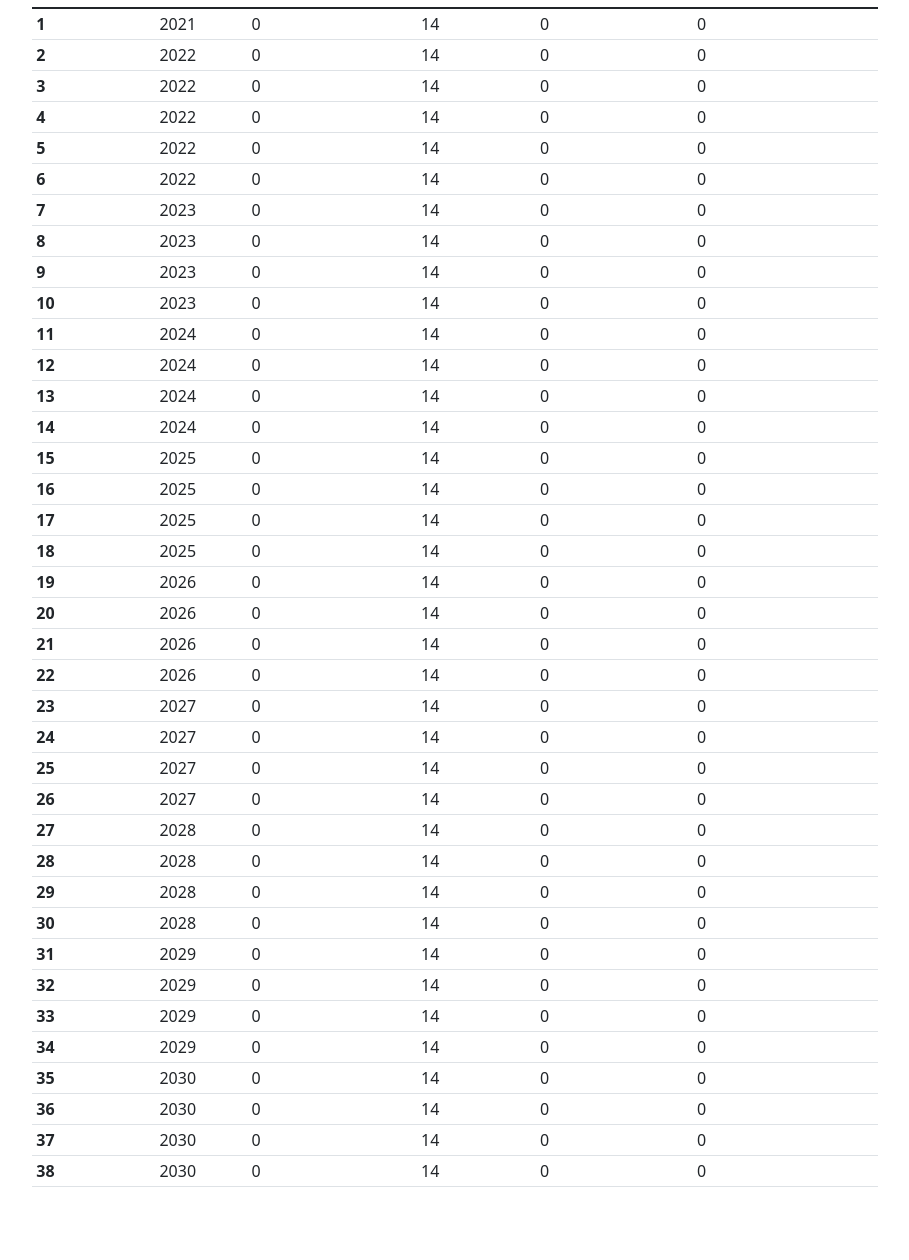
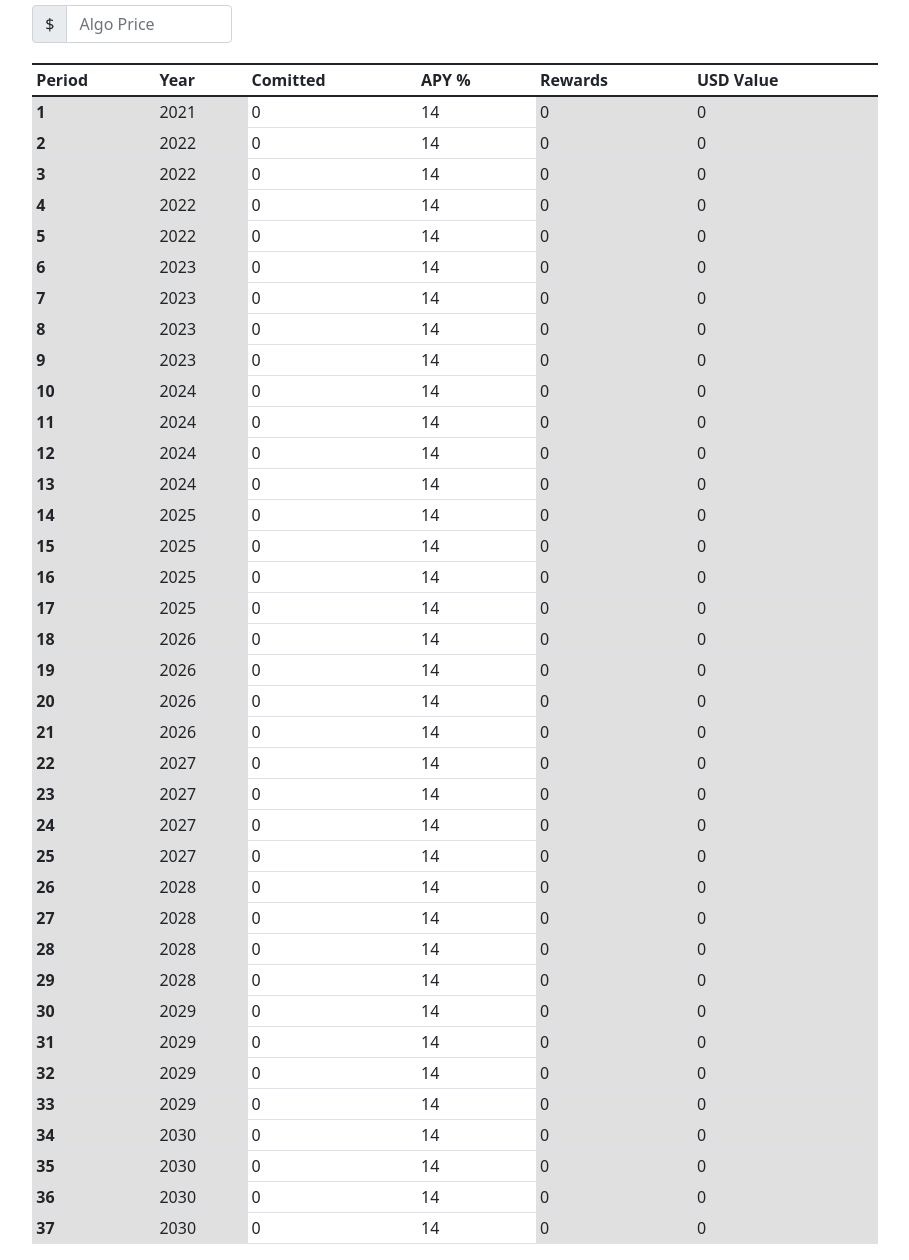
Before and after one commit to 0x9090/AlgoGovernanceEstimator, a plain HTML site: page index.html in a window 1280 px wide. Shown: the part 91-1351 px from the top of the page, without its empty margins (185-1094 px from the left). Before the commit the page ends 1294 px from the top, so only its background shows below. Drawn offline with nearby package versions, Linux system fonts and the light colour scheme.

Commit message:
more work

```diff
--- a/index.css
+++ b/index.css
@@ -3,7 +3,11 @@
 }
 #priceDiv {
     max-width: 200px;
+    padding-top: 20px;
+    padding-bottom: 10px;
 }
 #secondRow {
     padding-top: 10px;
 }
+table thead { background-color: white; }
+.grey { background-color: #E0E0E0 !important; }
--- a/index.html
+++ b/index.html
@@ -3,6 +3,7 @@
   <div class="row" id="firstRow">
     <div class="col-2"></div>
     <div class="col-8">
+      <h1>Algo Governance Estimator</h1>
       <div class="input-group" id="priceDiv">
         <span class="input-group-text">$</span>
         <input type="text" class="form-control" placeholder="Algo Price" aria-label="Algo Price">
@@ -13,6 +14,14 @@
     <div class="col-2"></div>
     <div class="col-8">
       <table class="table table-sm">
+        <colgroup>
+          <col class="grey" />
+          <col class="grey" />
+          <col />
+          <col />
+          <col class="grey" />
+          <col class="grey" />
+        </colgroup>
         <thead id="algoTable">
           <tr>
             <th scope="col">Period</th>
@@ -25,43 +34,51 @@
         </thead>
         <tbody>
           <tr><th scope="row">1</th><td>2021</td><td contenteditable>0</td><td contenteditable>14</td><td>0</td><td>0</td></tr>
+
           <tr><th scope="row">2</th><td>2022</td><td contenteditable>0</td><td contenteditable>14</td><td>0</td><td>0</td></tr>
           <tr><th scope="row">3</th><td>2022</td><td contenteditable>0</td><td contenteditable>14</td><td>0</td><td>0</td></tr>
           <tr><th scope="row">4</th><td>2022</td><td contenteditable>0</td><td contenteditable>14</td><td>0</td><td>0</td></tr>
           <tr><th scope="row">5</th><td>2022</td><td contenteditable>0</td><td contenteditable>14</td><td>0</td><td>0</td></tr>
-          <tr><th scope="row">6</th><td>2022</td><td contenteditable>0</td><td contenteditable>14</td><td>0</td><td>0</td></tr>
+
+          <tr><th scope="row">6</th><td>2023</td><td contenteditable>0</td><td contenteditable>14</td><td>0</td><td>0</td></tr>
           <tr><th scope="row">7</th><td>2023</td><td contenteditable>0</td><td contenteditable>14</td><td>0</td><td>0</td></tr>
           <tr><th scope="row">8</th><td>2023</td><td contenteditable>0</td><td contenteditable>14</td><td>0</td><td>0</td></tr>
           <tr><th scope="row">9</th><td>2023</td><td contenteditable>0</td><td contenteditable>14</td><td>0</td><td>0</td></tr>
-          <tr><th scope="row">10</th><td>2023</td><td contenteditable>0</td><td contenteditable>14</td><td>0</td><td>0</td></tr>
+
+          <tr><th scope="row">10</th><td>2024</td><td contenteditable>0</td><td contenteditable>14</td><td>0</td><td>0</td></tr>
           <tr><th scope="row">11</th><td>2024</td><td contenteditable>0</td><td contenteditable>14</td><td>0</td><td>0</td></tr>
           <tr><th scope="row">12</th><td>2024</td><td contenteditable>0</td><td contenteditable>14</td><td>0</td><td>0</td></tr>
           <tr><th scope="row">13</th><td>2024</td><td contenteditable>0</td><td contenteditable>14</td><td>0</td><td>0</td></tr>
-          <tr><th scope="row">14</th><td>2024</td><td contenteditable>0</td><td contenteditable>14</td><td>0</td><td>0</td></tr>
+
+          <tr><th scope="row">14</th><td>2025</td><td contenteditable>0</td><td contenteditable>14</td><td>0</td><td>0</td></tr>
           <tr><th scope="row">15</th><td>2025</td><td contenteditable>0</td><td contenteditable>14</td><td>0</td><td>0</td></tr>
           <tr><th scope="row">16</th><td>2025</td><td contenteditable>0</td><td contenteditable>14</td><td>0</td><td>0</td></tr>
           <tr><th scope="row">17</th><td>2025</td><td contenteditable>0</td><td contenteditable>14</td><td>0</td><td>0</td></tr>
-          <tr><th scope="row">18</th><td>2025</td><td contenteditable>0</td><td contenteditable>14</td><td>0</td><td>0</td></tr>
+
+          <tr><th scope="row">18</th><td>2026</td><td contenteditable>0</td><td contenteditable>14</td><td>0</td><td>0</td></tr>
           <tr><th scope="row">19</th><td>2026</td><td contenteditable>0</td><td contenteditable>14</td><td>0</td><td>0</td></tr>
           <tr><th scope="row">20</th><td>2026</td><td contenteditable>0</td><td contenteditable>14</td><td>0</td><td>0</td></tr>
           <tr><th scope="row">21</th><td>2026</td><td contenteditable>0</td><td contenteditable>14</td><td>0</td><td>0</td></tr>
-          <tr><th scope="row">22</th><td>2026</td><td contenteditable>0</td><td contenteditable>14</td><td>0</td><td>0</td></tr>
+
+          <tr><th scope="row">22</th><td>2027</td><td contenteditable>0</td><td contenteditable>14</td><td>0</td><td>0</td></tr>
           <tr><th scope="row">23</th><td>2027</td><td contenteditable>0</td><td contenteditable>14</td><td>0</td><td>0</td></tr>
           <tr><th scope="row">24</th><td>2027</td><td contenteditable>0</td><td contenteditable>14</td><td>0</td><td>0</td></tr>
           <tr><th scope="row">25</th><td>2027</td><td contenteditable>0</td><td contenteditable>14</td><td>0</td><td>0</td></tr>
-          <tr><th scope="row">26</th><td>2027</td><td contenteditable>0</td><td contenteditable>14</td><td>0</td><td>0</td></tr>
+
+          <tr><th scope="row">26</th><td>2028</td><td contenteditable>0</td><td contenteditable>14</td><td>0</td><td>0</td></tr>
           <tr><th scope="row">27</th><td>2028</td><td contenteditable>0</td><td contenteditable>14</td><td>0</td><td>0</td></tr>
           <tr><th scope="row">28</th><td>2028</td><td contenteditable>0</td><td contenteditable>14</td><td>0</td><td>0</td></tr>
           <tr><th scope="row">29</th><td>2028</td><td contenteditable>0</td><td contenteditable>14</td><td>0</td><td>0</td></tr>
-          <tr><th scope="row">30</th><td>2028</td><td contenteditable>0</td><td contenteditable>14</td><td>0</td><td>0</td></tr>
+
+          <tr><th scope="row">30</th><td>2029</td><td contenteditable>0</td><td contenteditable>14</td><td>0</td><td>0</td></tr>
           <tr><th scope="row">31</th><td>2029</td><td contenteditable>0</td><td contenteditable>14</td><td>0</td><td>0</td></tr>
           <tr><th scope="row">32</th><td>2029</td><td contenteditable>0</td><td contenteditable>14</td><td>0</td><td>0</td></tr>
           <tr><th scope="row">33</th><td>2029</td><td contenteditable>0</td><td contenteditable>14</td><td>0</td><td>0</td></tr>
-          <tr><th scope="row">34</th><td>2029</td><td contenteditable>0</td><td contenteditable>14</td><td>0</td><td>0</td></tr>
+
+          <tr><th scope="row">34</th><td>2030</td><td contenteditable>0</td><td contenteditable>14</td><td>0</td><td>0</td></tr>
           <tr><th scope="row">35</th><td>2030</td><td contenteditable>0</td><td contenteditable>14</td><td>0</td><td>0</td></tr>
           <tr><th scope="row">36</th><td>2030</td><td contenteditable>0</td><td contenteditable>14</td><td>0</td><td>0</td></tr>
           <tr><th scope="row">37</th><td>2030</td><td contenteditable>0</td><td contenteditable>14</td><td>0</td><td>0</td></tr>
-          <tr><th scope="row">38</th><td>2030</td><td contenteditable>0</td><td contenteditable>14</td><td>0</td><td>0</td></tr>
         </tbody>
       </table>
     </div>
@@ -70,5 +87,5 @@
 
 <link href="https://cdn.jsdelivr.net/npm/bootstrap@5.1.3/dist/css/bootstrap.min.css" rel="stylesheet" integrity="sha384-1BmE4kWBq78iYhFldvKuhfTAU6auU8tT94WrHftjDbrCEXSU1oBoqyl2QvZ6jIW3" crossorigin="anonymous">
 <script src="https://cdn.jsdelivr.net/npm/bootstrap@5.1.3/dist/js/bootstrap.bundle.min.js" integrity="sha384-ka7Sk0Gln4gmtz2MlQnikT1wXgYsOg+OMhuP+IlRH9sENBO0LRn5q+8nbTov4+1p" crossorigin="anonymous"></script>
-<link href="/index.css" rel="stylesheet">
-<script src="/index.js" type="application/javascript"></script>
+<link href="index.css" rel="stylesheet">
+<script src="index.js" type="application/javascript"></script>
```
